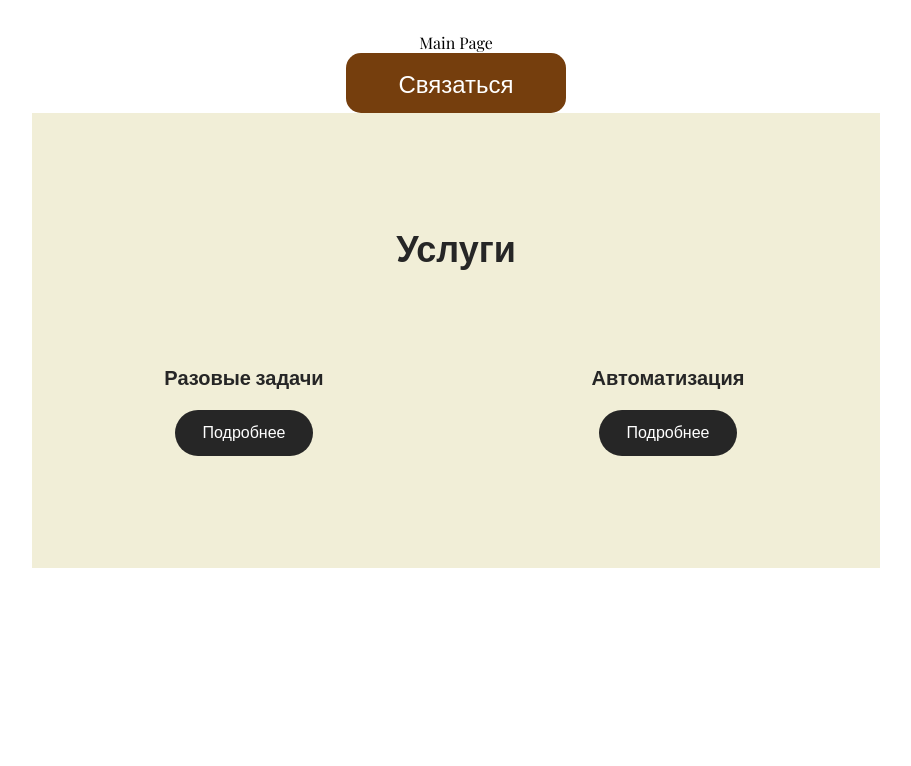
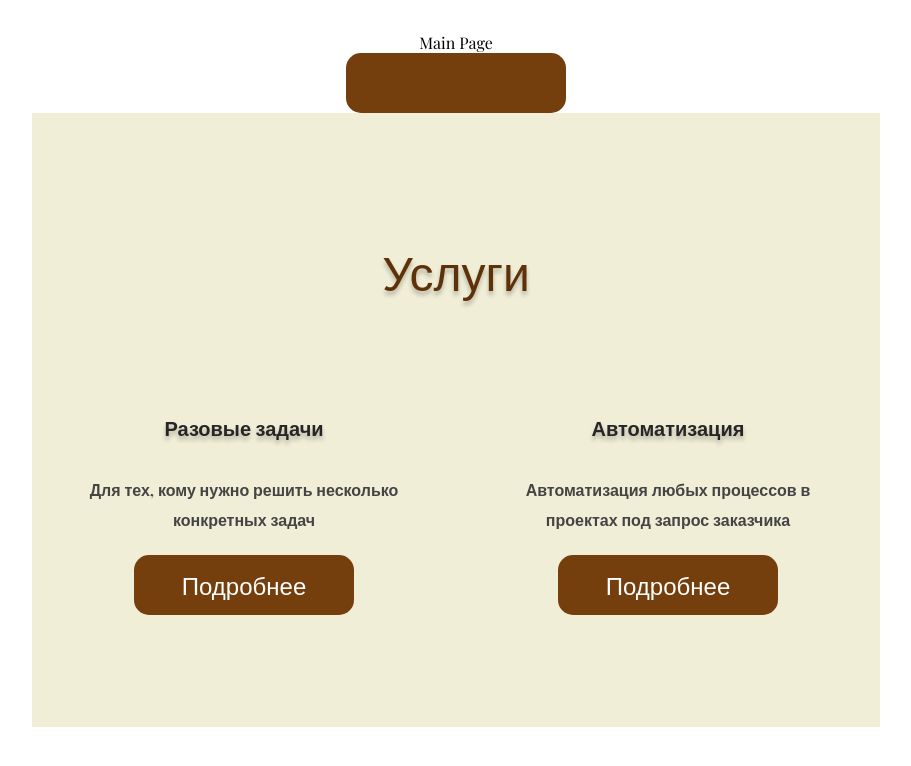
Before and after one commit to liliya-freckle/TatianaKovalevaProject, a React (Vite) app in the folder vite-project/: page / in a window 1280 px wide. Shown: the top 766 px of the page, without its empty margins (184-1095 px from the left). Built offline with nearby package versions, Linux system fonts and the light colour scheme; a web font is replaced by a local one.

Commit message:
fixed Button component &etc

```diff
--- a/vite-project/src/components/Button/Button.jsx
+++ b/vite-project/src/components/Button/Button.jsx
@@ -1,11 +1,12 @@
-import React from 'react'
-import styles from './Button.module.css'
+import React from "react";
+import styles from "./Button.module.css";
 
+const Button = ({ onClick, children, type = "button" }) => {
+  return (
+    <button type={type} className={styles.button} onClick={onClick}>
+      {children}
+    </button>
+  );
+};
 
-const Button = ({text}) => {
-  return (
-    <button type='submit' className={styles.button}>{text}</button>
-  )
-}
-
-export default Button
+export default Button;
--- /dev/null
+++ b/vite-project/src/components/Page 3/ServiceModal.jsx
@@ -0,0 +1,65 @@
+import React, { useState } from "react";
+import styles from "./ServiceModal.module.scss";
+//import SubModal from "./SubModal";
+
+const scrollToContacts = () => {
+  document.getElementById("contacts")?.scrollIntoView({ behavior: "smooth" });
+};
+
+const ServiceModal = ({ type, onClose }) => {
+  const [subModal, setSubModal] = useState(null);
+  const isSingle = type === "single";
+
+  const tasks = [
+    "Базовая настройка аккаунта на GetCourse",
+    "Подготовка и проведение вебинара",
+    "Продажи",
+    "Работа с пользователями",
+    "Тренинги и уроки",
+    "Подключение",
+    "Дополнительные услуги",
+  ];
+
+  return (
+    <>
+      <div className={styles.overlay}>
+        <div className={styles.modal}>
+          <button className={styles.closeBtn} onClick={onClose}>
+            ✕
+          </button>
+          {isSingle ? (
+            <>
+              <h2>Разовые задачи</h2>
+              <ul className={styles.list}>
+                {tasks.map((task, i) => (
+                  <li key={i}>
+                    <button onClick={() => setSubModal(task)}>{task}</button>
+                  </li>
+                ))}
+              </ul>
+              <button className={styles.actionBtn} onClick={scrollToContacts}>
+                Рассчитать стоимость
+              </button>
+            </>
+          ) : (
+            <>
+              <h2>Автоматизация</h2>
+              <p>
+                Подключение автоматических процессов для онлайн-обучения и
+                продаж.
+              </p>
+              <button className={styles.actionBtn} onClick={scrollToContacts}>
+                Связаться
+              </button>
+            </>
+          )}
+        </div>
+      </div>
+      {subModal && (
+        <SubModal title={subModal} onClose={() => setSubModal(null)} />
+      )}
+    </>
+  );
+};
+
+export default ServiceModal;
--- /dev/null
+++ b/vite-project/src/components/Page 3/ServiceModal.module.scss
@@ -0,0 +1,90 @@
+.overlay {
+  position: fixed;
+  inset: 0;
+  background: rgba(0, 0, 0, 0.6);
+  display: flex;
+  justify-content: center;
+  align-items: center;
+  padding: 20px;
+  z-index: 999;
+}
+
+.modal {
+  background: white;
+  border-radius: 24px;
+  max-width: 700px;
+  width: 100%;
+  padding: 40px;
+  max-height: 90vh;
+  overflow-y: auto;
+  position: relative;
+}
+
+h2 {
+  font-size: 24px;
+  margin-bottom: 20px;
+  color: #262626;
+}
+
+p {
+  margin-bottom: 20px;
+  color: #444;
+}
+
+.closeBtn {
+  position: absolute;
+  top: 20px;
+  right: 20px;
+  font-size: 24px;
+  background: none;
+  border: none;
+  color: #888;
+  cursor: pointer;
+
+  &:hover {
+    color: #262626;
+  }
+}
+
+.list {
+  list-style: none;
+  padding: 0;
+  margin: 0;
+
+  li button {
+    background: none;
+    border: none;
+    color: #0070f3;
+    text-align: left;
+    font-size: 16px;
+    padding: 10px 0;
+    width: 100%;
+    cursor: pointer;
+
+    &:hover {
+      text-decoration: underline;
+    }
+  }
+}
+
+.actionBtn {
+  margin-top: 30px;
+  width: 100%;
+  background: #262626;
+  color: white;
+  padding: 16px;
+  border-radius: 32px;
+  border: none;
+  font-size: 16px;
+  cursor: pointer;
+
+  &:hover {
+    background: #444;
+  }
+}
+
+@media (max-width: 480px) {
+  .modal {
+    padding: 24px;
+  }
+}
--- a/vite-project/src/components/Page 3/Services.jsx
+++ b/vite-project/src/components/Page 3/Services.jsx
@@ -1,6 +1,7 @@
 import React, { useState } from "react";
 import styles from "./Services.module.scss";
-//import ServiceModal from "./ServiceModal";
+import ServiceModal from "./ServiceModal";
+import Button from "../Button/Button";
 
 const Services = () => {
   const [activeModal, setActiveModal] = useState(null);
@@ -11,11 +12,13 @@ const Services = () => {
       <div className={styles.serviceBlocks}>
         <div className={styles.serviceCard}>
           <h3>Разовые задачи</h3>
-          <button onClick={() => setActiveModal("single")}>Подробнее</button>
+          <p>Для тех, кому нужно решить несколько конкретных задач</p>
+          <Button onClick={() => setActiveModal("single")}>Подробнее</Button>
         </div>
         <div className={styles.serviceCard}>
           <h3>Автоматизация</h3>
-          <button onClick={() => setActiveModal("auto")}>Подробнее</button>
+          <p>Автоматизация любых процессов в проектах под запрос заказчика</p>
+          <Button onClick={() => setActiveModal("auto")}>Подробнее</Button>
         </div>
       </div>
       {activeModal && (
--- a/vite-project/src/components/Page 3/services.module.scss
+++ b/vite-project/src/components/Page 3/services.module.scss
@@ -5,9 +5,14 @@
 }
 
 .title {
-  font-size: 36px;
-  color: #262626;
+  color: #5e3109;
   margin-bottom: 40px;
+  font-weight: 400;
+  font-size: 48px;
+  line-height: 76px;
+  text-align: center;
+  vertical-align: middle;
+  text-shadow: 0px 4px 4px rgba(0, 0, 0, 0.25);
 }
 
 .serviceBlocks {
@@ -22,23 +27,19 @@
   width: 320px;
 
   h3 {
-    font-size: 20px;
     margin-bottom: 20px;
     color: #262626;
+    text-shadow: 0px 4px 4px rgba(0, 0, 0, 0.25);
+    font-weight: 900;
+    font-size: 20px;
+    line-height: 54px;
+    text-align: center;
   }
 
-  button {
-    background: #262626;
-    color: white;
-    padding: 14px 28px;
-    border: none;
-    border-radius: 32px;
-    font-size: 16px;
-    cursor: pointer;
-
-    &:hover {
-      background: #e9672b33;
-    }
+  p {
+    font-weight: 600;
+    line-height: 30px;
+    text-align: center;
   }
 }
 
```
Also changed, not shown: vite-project/src/assets/images/image3_1.jpg (added), vite-project/src/assets/images/image3_2.jpg (added).
